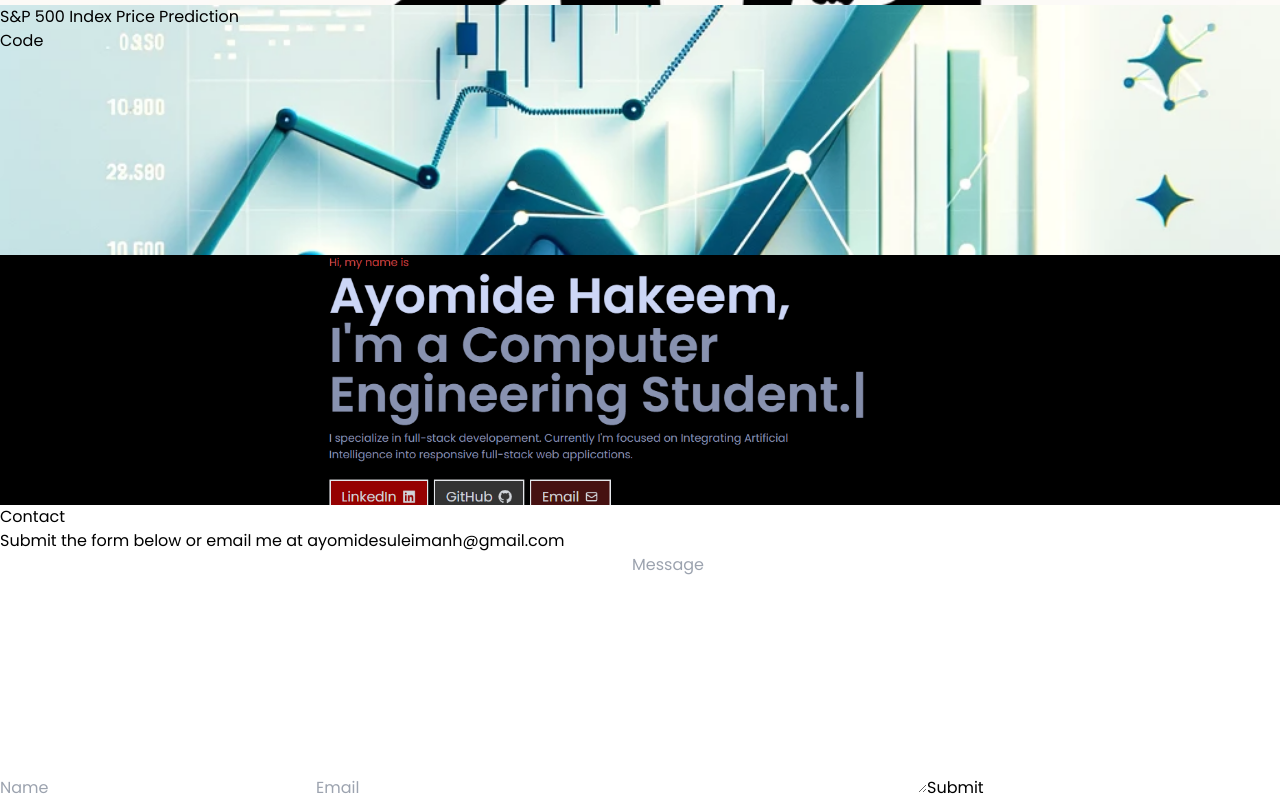
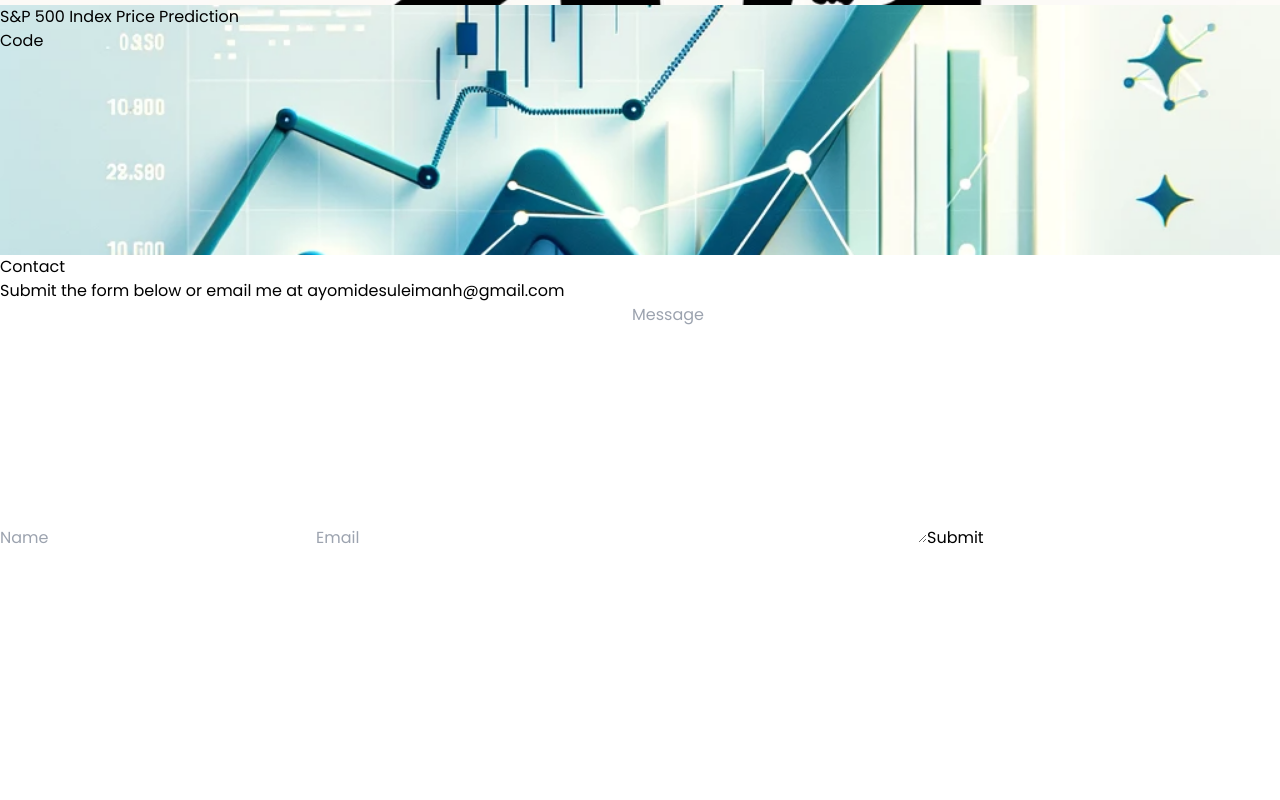
Before and after one commit to ashakeem/Portfolio, a React (Vite) app: page / in a window 1280 px wide. Shown: the part 5861-6661 px from the top of the page. After the commit the page ends 6411 px from the top, so only its background shows below. Built offline with nearby package versions, Linux system fonts and the light colour scheme; a web font is replaced by a local one.

Commit message:
fixed project bug

```diff
--- a/src/components/Projects.jsx
+++ b/src/components/Projects.jsx
@@ -1,4 +1,4 @@
-import React from "react";
+
 import { data } from "../data/data.jsx";
 
 // ... (imports)
@@ -33,7 +33,7 @@ const Projects = () => {
                 <div className="pt-8 text-center">
                   {/* Code Button */}
                   {item.github && (
-                    <a href={item.github} target="_blank">
+                    <a href={item.github} target="_blank" rel="noreferrer">
                       <button
                         className={`text-center rounded-lg px-4 py-3 m-2
                           bg-white text-gray-700 font-bold text-lg ${
@@ -47,7 +47,7 @@ const Projects = () => {
 
                   {/* Live Button */}
                   {item.live && (
-                    <a href={item.live} target="_blank">
+                    <a href={item.live} target="_blank" rel="noreferrer">
                       <button
                         className={`text-center rounded-lg px-4 py-3 m-2
                           bg-white text-gray-700 font-bold text-lg ${
@@ -60,7 +60,7 @@ const Projects = () => {
                   )}
                   {/* Demo Button */}
                   {item.demo && (
-                    <a href={item.demo} target="_blank">
+                    <a href={item.demo} target="_blank" rel="noreferrer">
                       <button
                         className={`text-center rounded-lg px-4 py-3 m-2
                           bg-white text-gray-700 font-bold text-lg ${
--- a/src/data/data.jsx
+++ b/src/data/data.jsx
@@ -1,4 +1,4 @@
-import Portfolio from "../assets/projects/PortFolio.png";
+// import Portfolio from "../assets/projects/PortFolio.png";
 import ProdAI from "../assets/projects/productivityai.png";
 import Lexy from "../assets/projects/lexy.png";
 import ExerciseCounter from "../assets/exercise-counter.png";
@@ -42,13 +42,13 @@ export const data = [
     demo: "",
   },
 
-  {
-    id: 5,
-    name: "My Personal Portfolio Website",
-    image: Portfolio,
-    github: "",
-    live: "https://ayomidehakeem.dev",
-    demo: "",
-  },
+  // {
+  //   id: 5,
+  //   name: "My Personal Portfolio Website",
+  //   image: Portfolio,
+  //   github: "",
+  //   live: "https://ayomidehakeem.dev",
+  //   demo: "",
+  // },
 
 ];
```
